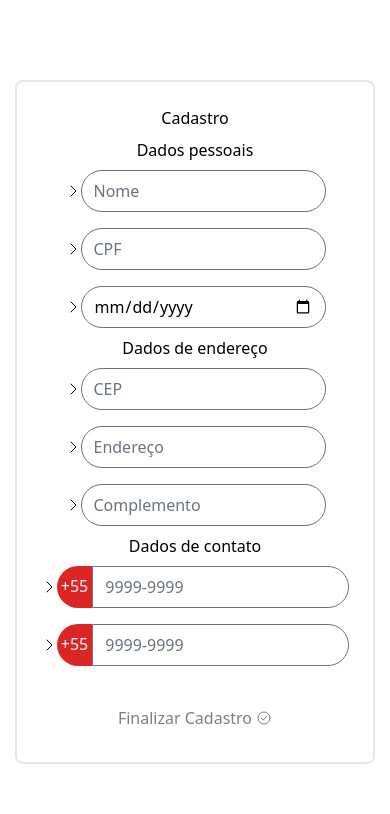
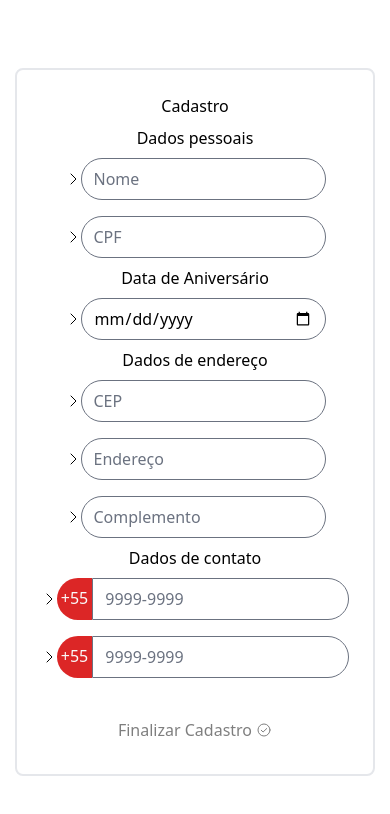
Before and after one commit to ViniciusRCSilva/MangaShop, a React (Vite) app: page /cadastrar in a window 390 px wide. Shown: the top 814 px of the page. Built offline with nearby package versions, Linux system fonts and the light colour scheme; a web font is replaced by a local one.

Commit message:
mobile birth style update

```diff
--- a/src/pages/Register.tsx
+++ b/src/pages/Register.tsx
@@ -39,13 +39,12 @@ export function Register(){
                         />
                     </div>
 
+                    <span className="flex md:hidden">Data de Aniversário</span>
                     <div className="flex flex-row items-center mt-2 mb-2">
                         <CaretRight />
                         <input
                             className="w-[245px] border-1 hover:border-red-600 rounded-3xl focus:border-red-600 focus:ring-red-600 focus:ring-1 focus:outline-none"
                             type="date"
-                            placeholder="Data de Aniversário"
-                            name="Data de Aniversário"
                             onChange={event => setBirth(event.target.value)}
                         />
                     </div>
```
